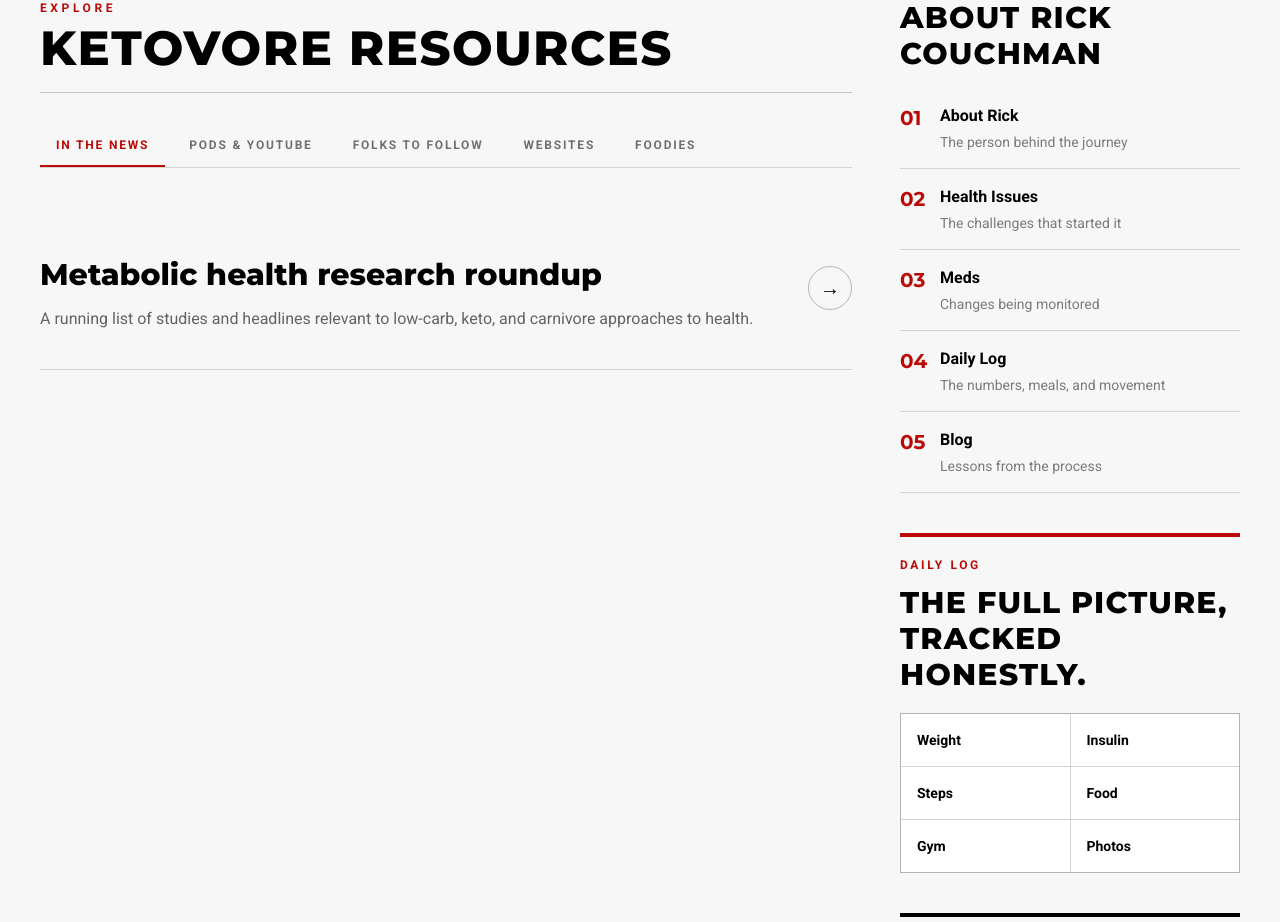
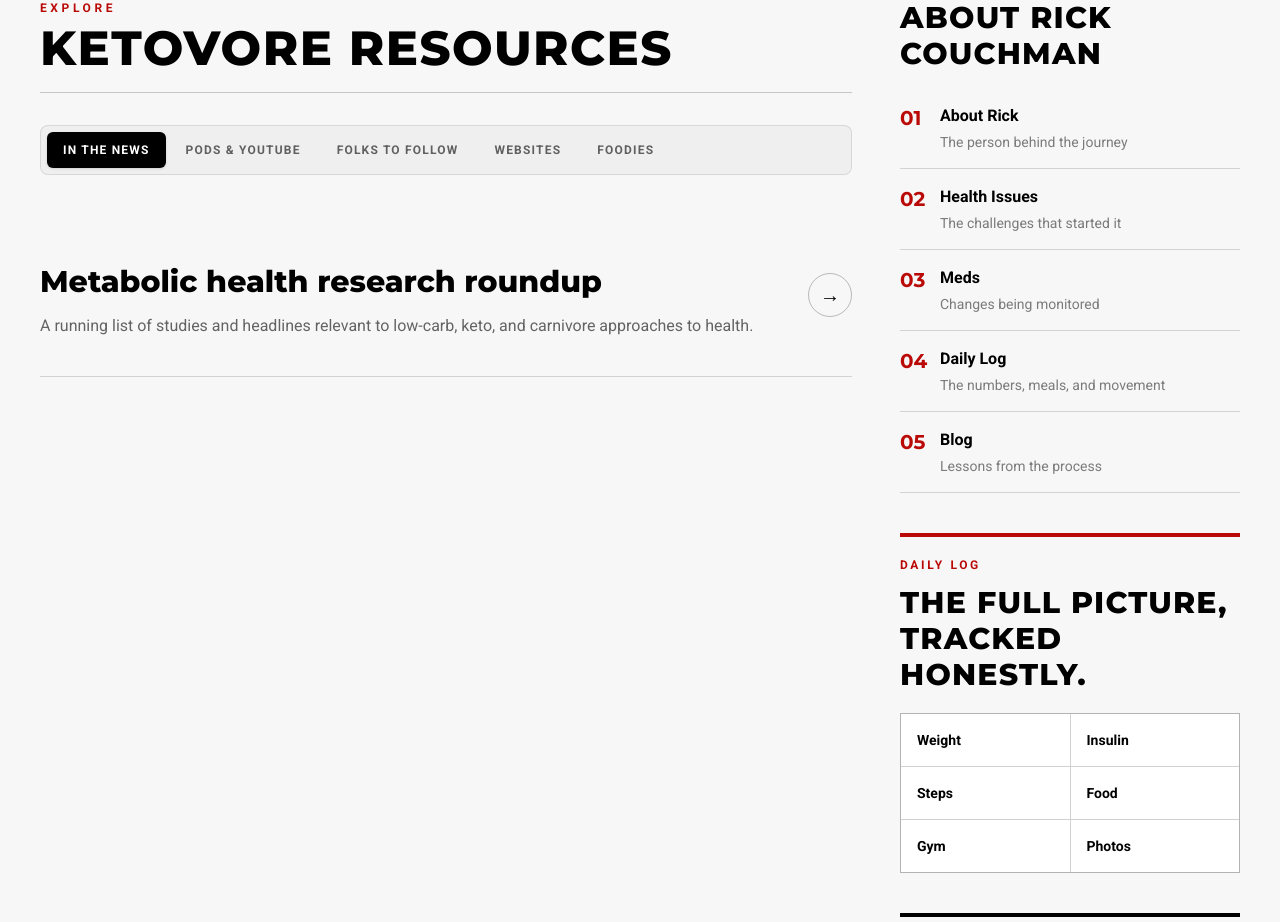
Before and after one commit to couchmanrick-wq/ketovorecanada, a Next.js app: page / in a window 1280 px wide. Shown: the part 860-1782 px from the top of the page. Built offline with nearby package versions, Linux system fonts and the light colour scheme.

Commit message:
Restyle resource tabs as a pill-nav group
Matches the rounded segmented-control look from the reference screenshot, using the site's black/white palette for the active pill instead of an underline.

Co-Authored-By: Claude Sonnet 5 <noreply@anthropic.com>

```diff
--- a/app/page.tsx
+++ b/app/page.tsx
@@ -190,7 +190,7 @@ export default function Home() {
                 <h2 className="mt-2 font-[family-name:var(--font-display)] text-5xl font-extrabold uppercase tracking-[0.03em]">Ketovore resources</h2>
               </div>
 
-              <div role="tablist" aria-label="Resource categories" className="mt-8 flex flex-wrap gap-2 border-b border-black/15">
+              <div role="tablist" aria-label="Resource categories" className="mt-8 flex flex-wrap gap-1 rounded-lg border border-black/10 bg-black/[0.03] p-1.5">
                 {tabs.map((tab) => (
                   <button
                     key={tab.id}
@@ -198,10 +198,10 @@ export default function Home() {
                     role="tab"
                     aria-selected={activeTab === tab.id}
                     onClick={() => setActiveTab(tab.id)}
-                    className={`px-4 py-3 text-xs font-extrabold uppercase tracking-[0.15em] transition ${
+                    className={`rounded-md px-4 py-2.5 text-xs font-extrabold uppercase tracking-[0.1em] transition ${
                       activeTab === tab.id
-                        ? "border-b-2 border-[#ba0a07] text-[#ba0a07]"
-                        : "border-b-2 border-transparent text-black/55 hover:text-[#ba0a07]"
+                        ? "bg-black text-white shadow-sm"
+                        : "text-black/60 hover:bg-black/5 hover:text-black"
                     }`}
                   >
                     {tab.label}
```
